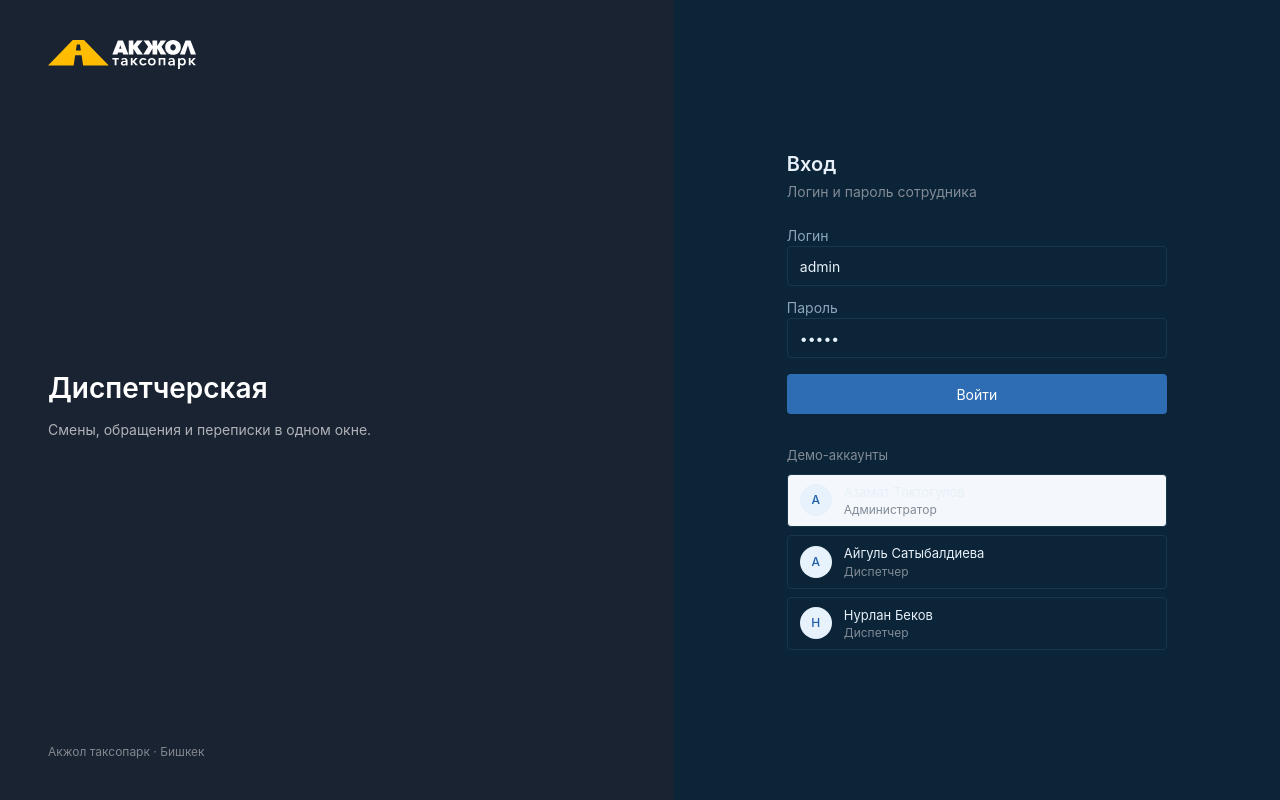
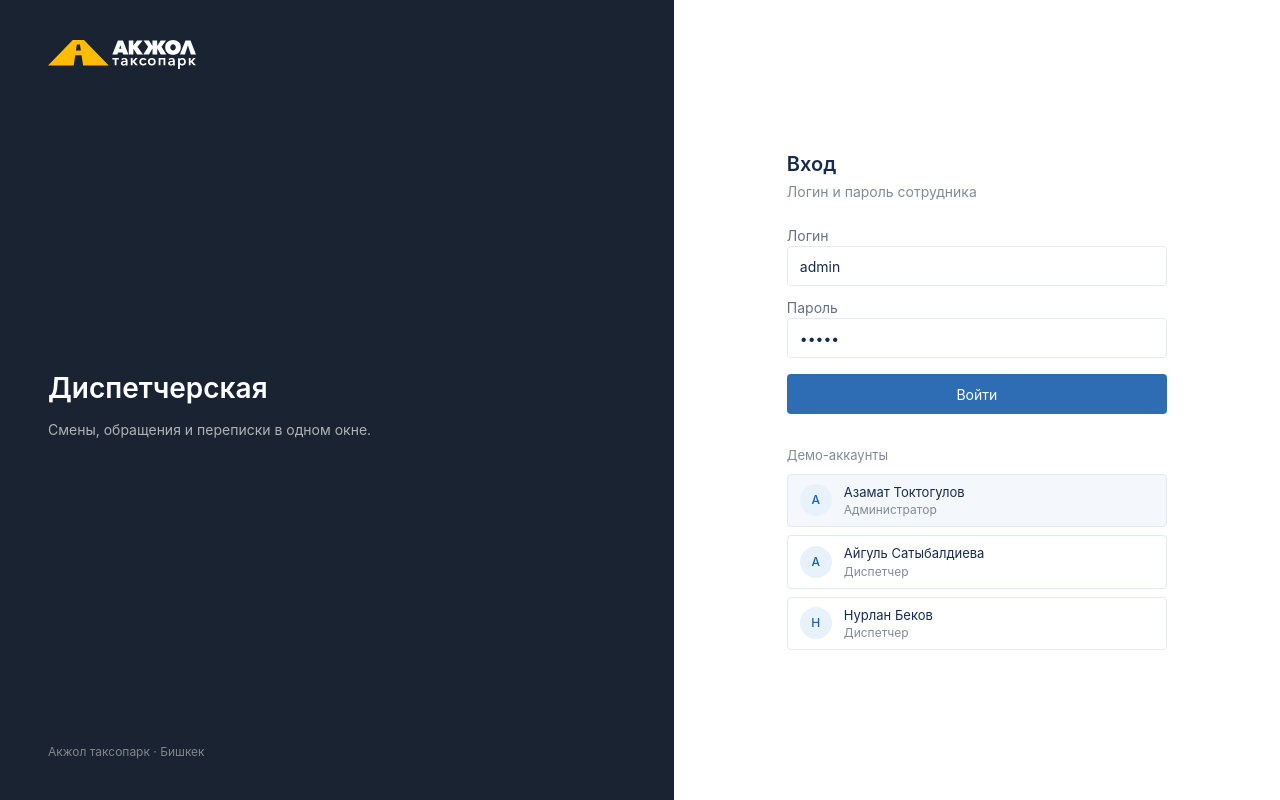
Before and after one commit to Aziret006/akjol-crm, a Next.js app: page / in a window 1280 px wide. Built offline with nearby package versions, Linux system fonts and the light colour scheme.

Commit message:
Redesign CRM with light admin interface

```diff
--- a/app/globals.css
+++ b/app/globals.css
@@ -1,16 +1,16 @@
 @import "tailwindcss";
 
 :root {
-  --background: #071a2b;
-  --foreground: #e7f0f8;
-  --line: #19344b;
-  --muted: #8ca5b9;
-  --accent: #1597ff;
-  --accent-strong: #0877d1;
-  --surface: #0b2438;
-  --surface-raised: #102d45;
-  --surface-soft: #0e2940;
-  --success: #22d39b;
+  --background: #f6f8fb;
+  --foreground: #172b4d;
+  --line: #e3e9f2;
+  --muted: #667085;
+  --accent: #2563eb;
+  --accent-strong: #1d4ed8;
+  --surface: #ffffff;
+  --surface-raised: #ffffff;
+  --surface-soft: #f8fafc;
+  --success: #12a878;
 }
 
 @theme inline {
@@ -22,7 +22,7 @@
 * { border-color: var(--line); }
 
 body {
-  background: radial-gradient(circle at 85% -20%, #123a58 0, transparent 38%), var(--background);
+  background: var(--background);
   color: var(--foreground);
   font-family: var(--font-sans);
   font-size: 14px;
@@ -32,37 +32,30 @@ button, input, select, textarea { font: inherit; }
 
 .crm-panel {
   border: 1px solid var(--line);
-  background: linear-gradient(145deg, rgba(16,45,69,.98), rgba(8,30,48,.98));
-  border-radius: 8px;
-  box-shadow: 0 10px 24px rgba(0,0,0,.14), inset 0 1px rgba(255,255,255,.025);
+  background: var(--surface);
+  border-radius: 12px;
+  box-shadow: 0 4px 18px rgba(23, 43, 77, 0.06);
 }
 
-.crm-link { color: #54b7ff; }
-.crm-link:hover { color: #8bd2ff; text-decoration: underline; }
+.crm-link { color: #2563eb; }
+.crm-link:hover { color: #1d4ed8; text-decoration: underline; }
 
 .crm-table { width: 100%; text-align: left; }
-.crm-table thead { background: #0d2a42; color: #9cb3c5; }
+.crm-table thead { background: #f8fafc; color: #667085; }
 .crm-table th { padding: 10px 12px; font-weight: 600; font-size: 12px; }
 .crm-table td { padding: 10px 12px; border-top: 1px solid var(--line); }
-.crm-table tbody tr:hover { background: rgba(21,151,255,.08); }
+.crm-table tbody tr:hover { background: #f8fbff; }
 
-/* Shared dark CRM surface for pages that still use utility classes. */
+/* Shared light CRM design tokens and legacy page compatibility. */
 .bg-white { background-color: var(--surface) !important; }
-.bg-\[\#f7f8fa\], .bg-\[\#f8fafc\], .bg-\[\#f4f6f8\] { background-color: var(--surface-soft) !important; }
-.border-\[\#e6e8ec\] { border-color: var(--line) !important; }
-.text-\[\#1f2933\], .text-\[\#344054\], .text-\[\#52606d\] { color: var(--foreground) !important; }
-.text-\[\#667085\], .text-\[\#98a2b3\] { color: var(--muted) !important; }
-.hover-bg-soft:hover {
-  background-color: rgba(21,151,255,.08) !important;
-}
-
+.hover-bg-soft:hover { background-color: #f4f8fd !important; }
 
 input, select, textarea {
-  background: #081e31;
+  background: #ffffff;
   color: var(--foreground);
   border-color: var(--line);
 }
-input::placeholder, textarea::placeholder { color: #6f8ba0; }
+input::placeholder, textarea::placeholder { color: #98a2b3; }
 
 @media (max-width: 768px) {
   .crm-table { display: block; overflow-x: auto; white-space: nowrap; }
--- a/app/page.tsx
+++ b/app/page.tsx
@@ -242,10 +242,10 @@ function Metric({
   icon: "orders" | "check" | "clock" | "cross";
 }) {
   const palette = {
-    blue: ["bg-[#0d3556]", "text-[#5db9ff]"],
-    green: ["bg-[#0b493f]", "text-[#35d6a0]"],
-    amber: ["bg-[#4a361b]", "text-[#ffc84d]"],
-    rose: ["bg-[#4a2630]", "text-[#ff7180]"],
+    blue: ["border border-[#d9e8fb] bg-[#f4f8ff]", "text-[#2563eb]"],
+    green: ["border border-[#d4f2e6] bg-[#f2fbf7]", "text-[#07885f]"],
+    amber: ["border border-[#f5e3b8] bg-[#fffaf0]", "text-[#b7791f]"],
+    rose: ["border border-[#f5d6dc] bg-[#fff6f7]", "text-[#d1435b]"],
   }[tone];
   return (
     <article className={`flex min-w-0 items-start justify-between rounded-[10px] px-4 py-4 ${palette[0]}`}>
```
